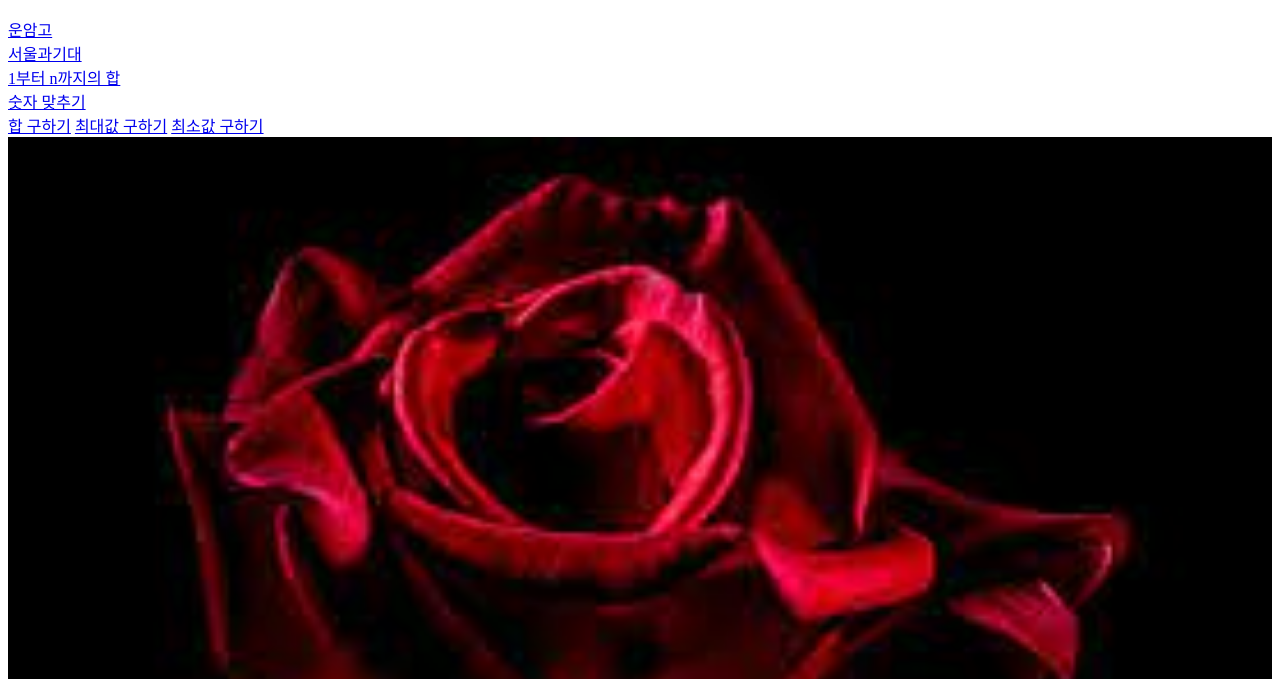
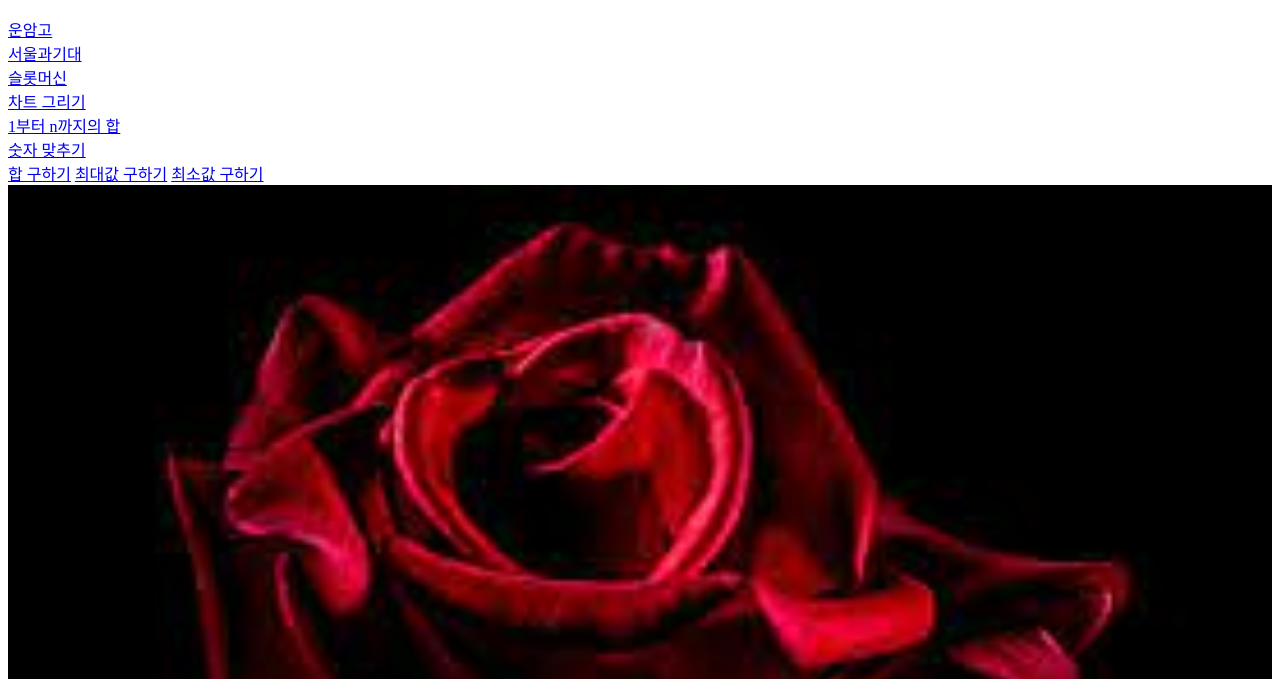
Before and after one commit to hew1226/home, a plain HTML site: page index.html in a window 1280 px wide. Shown: the part 126-805 px from the top of the page. Drawn offline with Linux system fonts and the light colour scheme.

Commit message:
Update index.html

```diff
--- a/index.html
+++ b/index.html
@@ -8,7 +8,8 @@
     <h1>반갑습니다~</h1>
     <a href="https://unam.hs.kr/">운암고</a><br>
     <a href="https://www.seoultech.ac.kr/index.jsp">서울과기대</a><br>
-    <a href="sm/sm.html>슬롯머신</a><br>
+    <a href="sm/sm.html">슬롯머신</a><br>
+    <a href="chart.html">차트 그리기</a><br>
     <a href="sum2.html">1부터 n까지의 합</a><br>
     <a href="guess.html">숫자 맞추기</a><br>
     <a href="sum.html">합 구하기</a>
```
